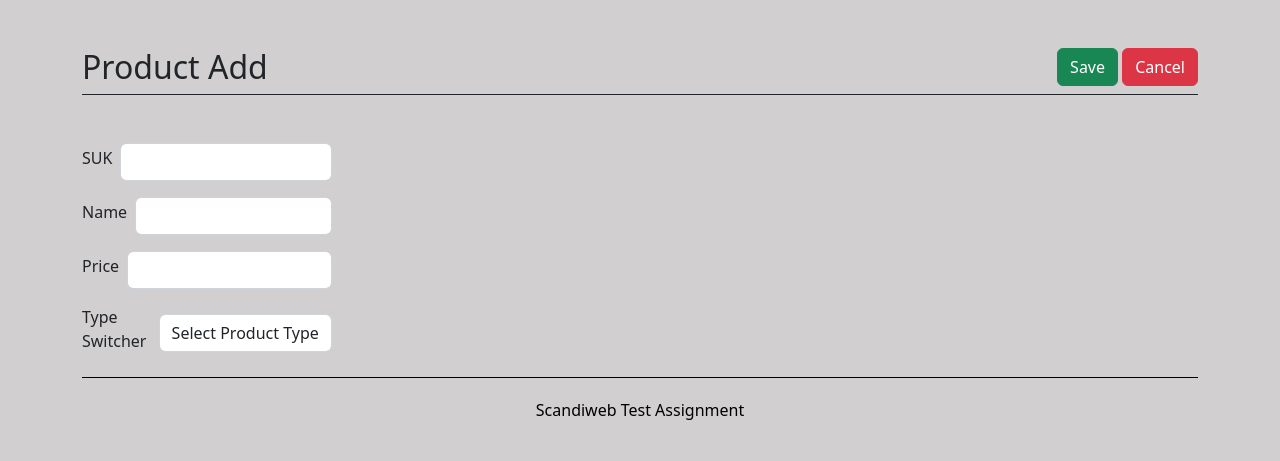
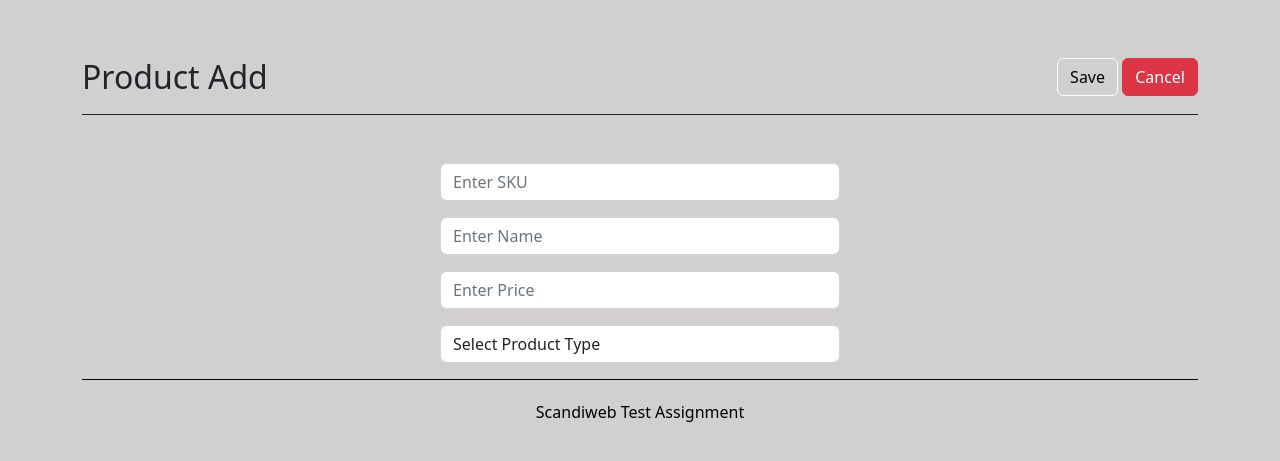
Before and after one commit to Abdulrahman-adil/Scandiweb-Task, a PHP site: page /add.php in a window 1280 px wide. Shown: the top 461 px of the page. Run offline with PHP 8.4, Linux system fonts and the light colour scheme.

Commit message:
recovering

```diff
--- a/add.php
+++ b/add.php
@@ -1,69 +1,52 @@
 <?php
-$suk = "";
-$name = "";
-$price = "";
-$type = "";
-$size = "";
-$weight = "";
-$height = "";
-$width = "";
-$length = "";
+include 'functions/Product.php';
+session_start();
+include 'functions/connection.php';
 
-if ($type == "DVD-disc") {
+// the connection
+$product = new Product($connection);
+
+$sku = '';
+$name = '';
+$price = '';
+$type = '';
+$size = '';
+$weight = '';
+$height = '';
+$width = '';
+$length = '';
+
+if (isset($_POST['submit'])) {
+    // echo "Form Submitted";
+    // var_dump($_POST);
+    $sku = $_POST['sku'];
+    // echo $sku;
+    $name = $_POST['name'];
+    // echo $name;
+    $price = $_POST['price'];
+    $type = $_POST['type'];
+
+    if ($type == 'DVD-disc') {
         $size = $_POST['size'];
-    $sql = "INSERT INTO products (sku, name, price, product_type, size)
-            VALUES ('$sku', '$name', '$price', '$type', '$size')";
-} else if ($type == "Book") {
+    } elseif ($type == 'Book') {
         $weight = $_POST['weight'];
-    $sql = "INSERT INTO products (sku, name, price, product_type, weight)
-    VALUES ('$sku', '$name', '$price', '$type', '$weight')";
-} else if ($type == "Furniture") {
+    } elseif ($type == 'Furniture') {
         $height = $_POST['height'];
         $width = $_POST['width'];
         $length = $_POST['length'];
-    $dimensions = "$height x $width x $length";
-    $sql = "INSERT INTO products (sku, name, price, product_type, dimensions)
-    VALUES ('$sku', '$name', '$price', '$type', '$dimensions')";
-} else {
-    $sql = "SELECT id, sku, name, price, product_type, size, weight,
-    dimensions FROM products ORDER BY id ASC";}
-// Connect to database
-$servername = "localhost";
-$username = "root";
-$password = "";
-$database = "products";
-
-// stablish connection
-$connection = new mysqli($servername, $username, $password, $database);
-
-// Check Connection
-if ($connection->connect_error){
-    die("Connection failed: " . $connection->connect_error);
     }
 
-// Check if form is submitted
-if ($_SERVER["REQUEST_METHOD"] == "POST") {
-    // Get form data
-    $sku = $_POST["suk"];
-    $name = $_POST["name"];
-    $price = $_POST["price"];
-    $type = $_POST["type"];
+    $result = $product->addProduct($sku, $name, $price, $type, $size, $weight, $height, $width, $length);
 
-    // Insert data into database
-    $sql = "INSERT INTO products (sku, name, price, product_type, size, weight, dimensions) VALUES ('$sku', '$name', '$price', '$type', NULL, NULL, NULL)";
-
-    if ($connection->query($sql) === TRUE) {
-        // Redirect to home page
+    if ($result) {
+        $_SESSION['status'] = "Data added successfully";
         header("Location: home.php");
-        exit();
     } else {
-        echo "Error: " . $sql . "<br>" . $connection->error;
+        $_SESSION['status'] = "Data not added successfully";
     }
 }
+?>
 
-// Close database connection
-$connection->close();
-?>
 <!DOCTYPE html>
 <html lang="en">
 <head>
@@ -77,44 +60,53 @@ $connection->close();
 </head>
 <body>
     <div class="container">
+        <form action="add.php" method="POST" id="product-form" class="add_page" novalidate>
             <div class="title d-flex my-5">
                 <h2>Product Add</h2>
                 <div class="buttons">
-                <button onclick="submitForm()" class="btn btn-success" type="button">Save</button>
+                    <button onclick="submitForm()" class="btn btn-success" type="submit" name="submit">Save</button>
                     <a class="btn btn-danger" href="./home.php">Cancel</a>
                 </div>
             </div>
+
             <div class="form" >
-        <form method="post" id="product-form">
                 <div class="mb-3 same">
-                    <label for="suk" class="form-label">SUK</label>
-                    <input type="text" class="form-control" id="suk" name="suk" value="<?php echo $suk?>">
+                    <!-- <label for="sku" class="form-label">SKU</label> -->
+                    <input type="text" class="form-control" id="sku" name="sku" data-error="Pleas enter a valid SKU." required placeholder="Enter SKU" value="<?php echo $sku?>">
+                    <div class="alert alert-danger invalid-feedback">Pleas enter SKU.</div>
                 </div>
                 <div class="mb-3 same">
-                    <label for="name" class="form-label">Name</label>
-                    <input type="text" class="form-control" id="name" name="name" value="<?php echo $name?>">
+                    <!-- <label for="name" class="form-label">Name</label> -->
+                    <input type="text" class="form-control" id="name" name="name" data-error="Pleas enter a valid name." required placeholder="Enter Name"  value="<?php echo $name?>">
+                    <div class="alert alert-danger invalid-feedback">Pleas enter name.</div>
                 </div>
                 <div class="mb-3 same">
-                    <label for="price" class="form-label">Price</label>
-                    <input type="number" class="form-control" name="price" id="number" value="<?php echo $price?>">
+                    <!-- <label for="price" class="form-label">Price</label> -->
+                    <input type="number" class="form-control" name="price" id="price" data-error="Pleas enter a valid Price." required placeholder="Enter Price"  value="<?php echo $price?>">
+                    <div class="alert alert-danger invalid-feedback">Pleas enter Price.</div>
+
                 </div>
                 <div class="mb-3 same">
-                    <label for="type" class="form-label">Type Switcher</label>
-                    <select class="form-control" id="ProductType" name="type">
+                    <!-- <label for="ProductType" class="form-label">Type Switcher</label> -->
+                    <select class="form-control" id="ProductType" name="type" required data-error="Please select type.">
                         <option value="">Select Product Type</option>
                         <option value="DVD-disc">DVD-disc</option>
                         <option value="Book">Book</option>
                         <option value="Furniture">Furniture</option>
                     </select>
+                    <div class="alert alert-danger invalid-feedback">Select Type.</div>
+
                 </div>
                 <div class="mb-3 same" id="size-field" style="display:none;">
-                    <label for="size" class="form-label">Size (in MB)</label>
+                    <label for="size" class="form-label"> Size (in MB)</label>
                     <input type="number" class="form-control" name="size" id="size" value="<?php echo $size?>">
+                    <span>Please Provide : Size</span>
                 </div>
 
                 <div class="mb-3 same" id="weight-field" style="display:none;">
                     <label for="weight" class="form-label">Weight (in Kg)</label>
                     <input type="number" class="form-control" name="weight" id="weight" value="<?php echo $weight?>">
+                    <span>Please Provide : Weight</span>
                 </div>
 
                 <div class="mb-3 same" id="dimensions-field" style="display:none;">
@@ -124,9 +116,12 @@ $connection->close();
                     <input type="number" class="form-control" name="width" id="width" value="<?php echo $width?>">
                     <label for="length" class="form-label">Length (in cm)</label>
                     <input type="number" class="form-control" name="length" id="length" value="<?php echo $length?>">
+                    <span>Please Provide : Dimensions</span>
                 </div>
+            </div>
+            <div class="alert alert-danger mt-3" id="validation-errors" style="display: none;"></div>
+
         </form>
-        </div>
         <footer>
             Scandiweb Test Assignment
         </footer>
--- /dev/null
+++ b/functions/Product.php
@@ -0,0 +1,59 @@
+<?php
+include 'functions/connection.php';
+error_reporting(E_ALL);
+ini_set('display_errors', 1);
+class Product {
+    private $connection;
+    public function __construct($connection) {
+        $this->connection = $connection;
+    }
+
+    //Display All Products (GET)
+    public function getAllProducts() {
+        $sql = "SELECT * FROM products";
+        $result = $this->connection->query($sql);
+
+        if (!$result) {
+            die("Invalid query: " . $this->connection->error);
+        }
+
+        return $result;
+    }
+
+    // Add new Product (PUT)
+    public function addProduct($sku, $name, $price, $type, $size, $weight, $height, $width, $length) {
+        // if ($type == 'Furniture'){
+        //     $dimensions = $height . ' X ' . $width . ' X ' . $length;
+        // } else {
+        //     $dimensions = '';
+        // }
+        $stmt = $this->connection->prepare("INSERT INTO products (sku, name, price, product_type, size, weight, height, width, dimensions) VALUES (?, ?, ?, ?, ?, ?, ?, ?, ?)");
+        if ($stmt) {
+            $stmt->bind_param("sssssssss", $sku, $name, $price, $type, $size, $weight, $height, $width, $length);
+            $result = $stmt->execute();
+            $stmt->close();
+            if (!$result) {
+                // Handle the error
+                $error = mysqli_error($this->connection);
+                error_log("Failed to add product: " . $error);
+                return false;
+            }
+            return true;
+        }
+
+
+    }
+
+    // Delete the product
+    public function deleteProducts($ids) {
+        $ids_str = implode(',', $ids);
+        $sql = "DELETE FROM products WHERE id IN ($ids_str)";
+        $result = $this->connection->query($sql);
+
+        if (!$result) {
+            die("Invalid query: " . $this->connection->error);
+        }
+
+        return $result;
+    }
+}
--- /dev/null
+++ b/functions/connection.php
@@ -0,0 +1,14 @@
+<?php
+ // Connect to database
+ $servername = "localhost";
+ $username = "root";
+ $password = "";
+ $database = "products";
+ // stablish connection
+ $connection = new mysqli($servername, $username, $password,$database);
+
+ // Check Connection
+ if ($connection->connect_error){
+   die("Connection failed: " . $connection->connect_error);
+ }
+?>
--- a/layout/css/style.css
+++ b/layout/css/style.css
@@ -2,9 +2,23 @@ body {
   background-color: #d1cfcf;
 }
 
-.title {
+.container .title {
   justify-content: space-between;
   border-bottom: 1px solid;
+  padding: 10px 0;
+}
+.container .title button {
+  background-color: transparent;
+  color: black;
+  border-color: white;
+  transition: 0.3s;
+}
+.container .title button:hover {
+  background-color: #c57272;
+  color: #fff;
+}
+.container .home_page {
+  margin-bottom: 50px;
 }
 
 .boxes {
@@ -15,6 +29,10 @@ body {
 .boxes .card {
   margin-left: 5px;
   margin-top: 6px;
+  border: 3px solid;
+}
+.boxes .card .form-check-input {
+  cursor: pointer;
 }
 .boxes .card input {
   margin-left: 10px;
@@ -27,12 +45,14 @@ body {
 }
 
 .form {
-  width: 250px;
+  width: 400px;
+  margin: 0px auto;
 }
 .form .same {
   display: flex;
   align-items: center;
   gap: 8px;
+  flex-direction: column;
 }
 
 footer {
--- a/layout/css/style.scss
+++ b/layout/css/style.scss
@@ -1,10 +1,26 @@
 body{
     background-color: #d1cfcf;
 }
-.title{
-    justify-content: space-between;
-    border-bottom: 1px solid ;
+.container{
+    .title{
+        justify-content: space-between;
+        border-bottom: 1px solid ;
+        padding: 10px 0;
+        button{
+            background-color: transparent;
+            color: black;
+            border-color: white;
+            transition: 0.3s;
+            &:hover{
+                background-color: #c57272;
+                color: #fff;            }
+        }
+    }
+    .home_page{
+        margin-bottom: 50px;
+    }
 }
+
 //  start Home page
 .boxes {
     display: grid;
@@ -13,6 +29,10 @@ body{
     .card{
         margin-left: 5px;
         margin-top: 6px;
+        border: 3px solid;
+        .form-check-input{
+            cursor: pointer;
+        }
         input{
             margin-left: 10px;
             margin-top: 10px;
@@ -31,11 +51,13 @@ body{
 
 // Start Create Page
 .form{
-    width: 250px;
+    width: 400px;
+    margin: 0px auto;
     .same{
         display: flex;
         align-items: center;
         gap: 8px;
+        flex-direction: column;
 
     }
 }
```
Also changed, not shown: delete.php (added, +23 -0 lines), home.php (+57 -63 lines), layout/js/script.js (+40 -59 lines), src/product.php (added, +146 -0 lines), includes/shared/footer.php (deleted), includes/shared/header.php (deleted), 1 other file. Lines whose indentation alone changed are shown as unchanged.
